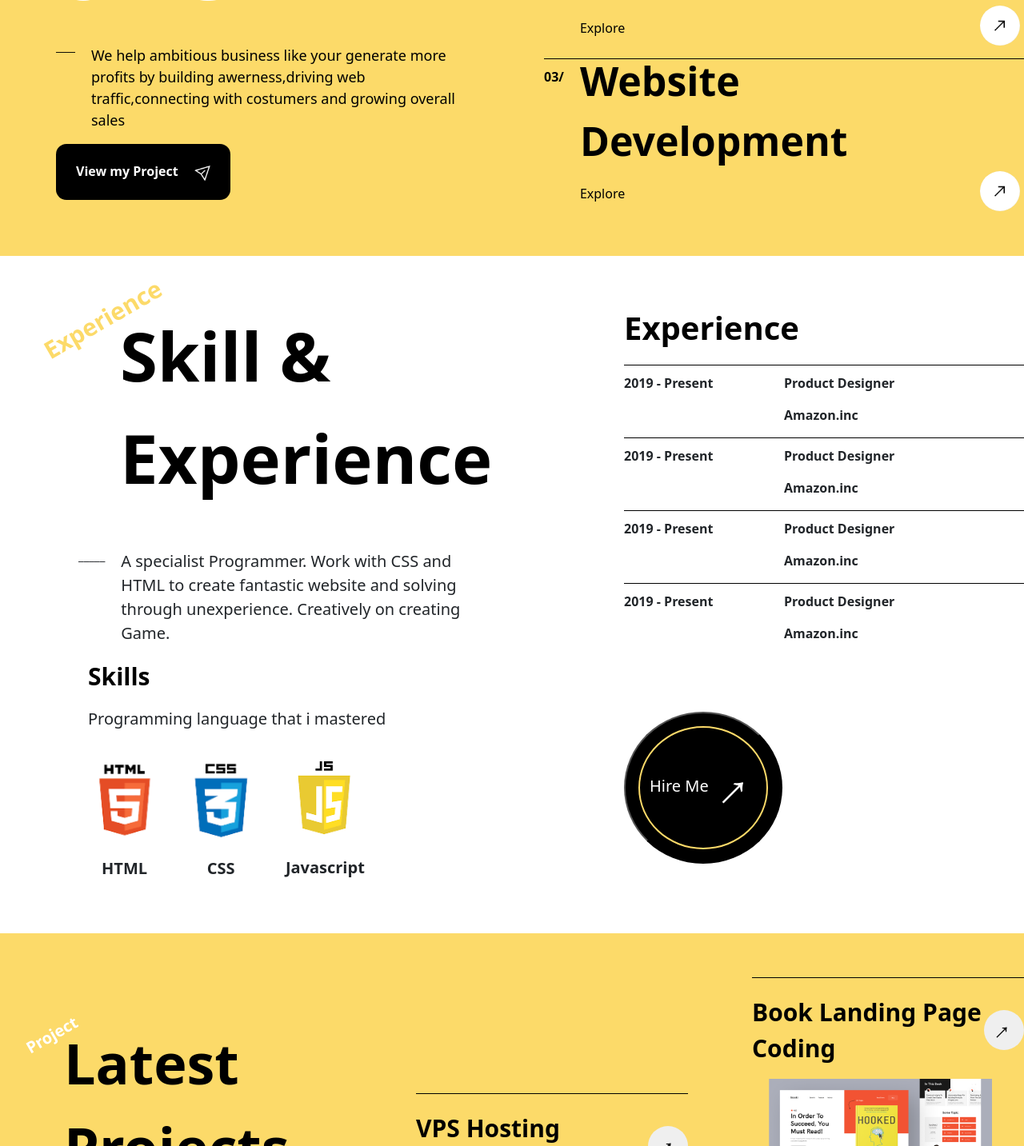
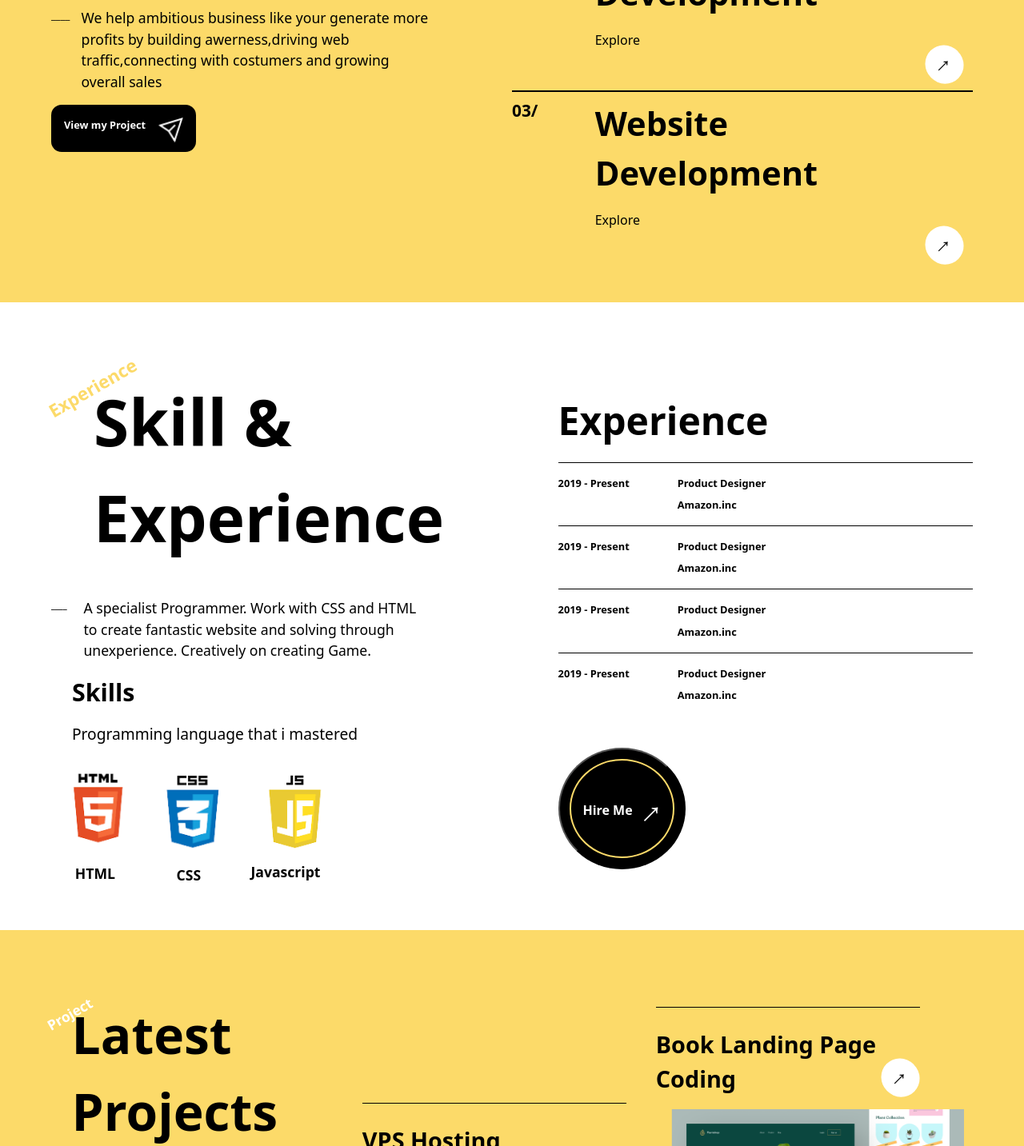
Before and after one commit to Ferandlim00/Ferandlim00.github.io, a plain HTML site: page index.html in a window 1280 px wide. Shown: the part 1367-2800 px from the top of the page at 80% size. Drawn offline with Linux system fonts and the light colour scheme.

Commit message:
Responsive Project dan Skill Experience jadi

```diff
--- a/index.html
+++ b/index.html
@@ -76,7 +76,7 @@
                 <p class="right-1-1">Check out my</p>
                 <a href=""><img src="Image/Group 33.png" alt=""></a>
                 <a href=""><img src="Image/Group 34.png" alt=""></a>
-                <a href=""><img src="Image/Group 35.png" alt=""></a>
+                <a href="https://www.instagram.com/ferandlim.oz/"><img src="Image/Group 35.png" alt=""></a>
             </div>
             <div class="right-2">
                 <p class="right-2-2">Scroll down</p>
@@ -91,22 +91,24 @@
 
     <section id="Service">
         <div class="Service-left">
+            <div class="Service-leftt">
             <p class="Service-left1">
                 Service
             </p>
             <p class="Service-left2">
                 Service I offer
             </p>
+            </div>
             <div class="Service-left3">
                 <sup>____</sup>
                 <p>We help ambitious business like your generate more profits by building awerness,driving web traffic,connecting with costumers and growing overall sales</p>
             </div>
+            <a href="">
             <button class="Service-left-button1 btn btn-dark">
-                <a href="">
                     <p>View my Project</p>
                     <img src="Image/Group 32.png" alt="">
-                </a>
             </button>
+            </a>
         </div>
         <div class="Service-right">
                 <div class="Service-right1-1">
@@ -121,7 +123,7 @@
                             <a href="">Explore</a>
                         </p>
                     </div>
-                    <button><a href=""><img src="" alt=""></a></button>
+                    <a href=""><button>&uarr;</button></a>
                 </div>
                 <div class="Service-right1-1">
                     <div class="Service-right1-1-1">
@@ -135,7 +137,7 @@
                             <a href="">Explore</a>
                         </p>
                     </div>
-                    <button><a href=""></a></button>
+                    <a href=""><button>&uarr;</button></a>
                 </div>
                 <div class="Service-right1-1">
                     <div class="Service-right1-1-1">
@@ -149,7 +151,7 @@
                             <a href="">Explore</a>
                         </p>
                     </div>
-                    <button><a href=""><img src="" alt=""></a></button>
+                    <a href=""><button>&uarr;</button></a>
                 </div>
         </div>
     </section>
@@ -160,24 +162,28 @@
 
     <section class="Skill">
         <div class="Skill-left">
+            <div class="Skilll">
             <p class="Skill-left1">
                 Experience
             </p>
             <p class="Skill-left2">
                 Skill & Experience
             </p>
+            </div>
             <div class="Skill-left3">
-                <sup>_____</sup>
+                <sup><b>____</b></sup>
                 <p>A specialist Programmer. Work with CSS and HTML
                     to create fantastic website and solving through
                     unexperience. Creatively on creating Game.</p>
             </div>
+            <div class="Skillll">
             <p class="Skill-left4">
                 Skills
             </p>
             <p class="Skill-left5">
                 Programming language that i mastered
             </p>
+            </div>
             <div class="Skill-left6">
                 <div class="Skill-left6-list">
                     <img class="img1" src="Image/Mask Group 2.png" alt="">
@@ -230,10 +236,12 @@
             </div>
             <div class="Skill-right3">
                 <div class="Skill-right3-1">
-                    <button><a href="">
+                <a href="">
+                    <button>
                         <p class="lo">Hire Me</p>
                         <p class="lol">&uarr;</p>
-                    </a></button>
+                    </button>
+                </a>
                 </div>
                 <div class="Skill-right3-2"></div>
             </div>
@@ -246,35 +254,37 @@
 
     <section class="Project">
         <div class="Project-left">
+            <div class="Projectt">
             <p class="Project-left1">
                 Project
             </p>
             <p class="Project-left2">
                 Latest Projects
             </p>
+            </div>
             <div class="Project-left3">
                 <p>Plantshop Landing Page Website</p>
-                <button><a href="">&uarr;</a></button>
+                <a href=""><button>&uarr;</button></a>
             </div>
             <div class="Project-left4"></div>
         </div>
         <div class="Project-middle">
             <div class="Project-middle1">
                 <p>VPS Hosting Website Program</p>
-                <button><a href="">&uarr;</a></button>
+                <a href=""><button>&uarr;</button></a>
             </div>
             <div class="Project-middle2"></div>
         </div>
         <div class="Project-right">
             <div class="Project-right1">
                 <p>Book Landing Page Coding</p>
-                <button><a href="">&uarr;</a></button>
+                <a href=""><button>&uarr;</button></a>
             </div>
             <div class="Project-right2"></div>
-            <button class="Project-right3 btn btn-dark"><a href="">
+            <a href=""><button class="Project-right3 btn btn-dark">
                 <p>View my Project</p>
                 <img src="Image/Group 32.png" alt="">
-            </a></button>
+            </button></a>
         </div>
     </section>
 
--- a/style.css
+++ b/style.css
@@ -62,6 +62,7 @@ header{
     padding: 0 3.5%;
     color: black;
     padding-bottom: 10vh;
+    justify-content: space-between;
 }
 header .left{
     width: 50%;
@@ -97,9 +98,7 @@ header .left-1-1{
 }
 header .left-2{
     display: flex;
-    justify-content: space-between;
     margin-top: 5vh;
-    width: 90%;
 }
 header a{
     text-decoration: none;
@@ -111,7 +110,7 @@ a .left-2-1{
     background-color: black;
     align-items: center;
     justify-content: center;
-    padding: 1rem 2rem 0.5rem;
+    padding: 1rem 1.5rem 0.5rem;
     display: flex;
     font-weight: 700;
 }
@@ -126,10 +125,11 @@ a .left-2-2{
     background-color: #FCDA69;
     align-items: center;
     justify-content: center;
-    padding: 1rem 2rem 0.5rem;
+    padding: 1rem 1.5rem 0.5rem;
     display: flex;
     font-weight: 700;
     color: black;
+    margin-left: 1rem;
 }
 .left-2-2 img{
     height: 4vh;
@@ -167,15 +167,22 @@ header .right-1{
     top: 20vh;
     right: 15%;
     justify-content: space-between;
-    width: 60%;
+    width: 70%;
 }
 header .right-1-1{
     font-weight: bolder;
     margin-top: 2vh;
     font-size: 0.7em;
 }
-header .right-1 img{
+.right-1 a img{
     height: 7vh;
+    outline: 0 black solid;
+    border-radius: 50%;
+    transition: 0.2s;
+}
+.right-1 a img:hover{
+    transform: scale(1.2);
+    transition: 0.2;
 }
 header .right-2{
     text-decoration: none;
@@ -203,242 +210,244 @@ header .right-2-3{
 #Service{
     background-color: #FCDA69;
     display: flex;
-    padding-top: 50px;
-    padding-bottom: 50px;
     color: black;
+    padding: 5vh 5%;
+    justify-content: space-between;
 }
 .Service-left{
-    width: 650px;
+    width: 50%;
 }
 .Service-left1{
     position: relative;
     transform: rotateZ(35deg);
-    bottom: -230px;
-    right: -425px;
-    font-size: 30px;
+    left: 65%;
+    top: 12vh;
+    font-size: 1.4em;
     font-weight: bolder;
+    width: 20%;
 }
 .Service-left2{
-    font-size: 110px;
-    padding-left: 70px;
+    font-size: 6.7em;
     line-height: 0,1;
     font-weight: bolder;
     color: white;
 }
 .Service-left3{
     display: flex;
-    padding-left: 70px;
-    width: 600px;
-    font-size: 18px;
+    width:82%;
+    font-size: 1.1em;
 }
 .Service-left3 sup{
-    padding-right: 20px;
-    padding-top: 10px;
+    padding-top: 2vh;
+    padding-right: 3%;
 }
-.Service-left .Service-left-button1{
+.Service-left a{
+    text-decoration: none;
+    color:white;
+}
+a .Service-left-button1{
     display: flex;
-    margin-left: 70px;
     border-style: unset;
     border-radius: 13px;
     background-color: black;
-    padding-left: 25px;
-    padding-right: 25px;
-    padding-top: 17px;
-    padding-bottom: 8px;
-    margin-right: 10px;
+    padding: 1rem 1rem 0.5rem;
 }
-.Service-left-button1 a{
+.Service-left-button1{
     display: flex;
     text-decoration: none;
-    color: white;
 }
-.Service-left-button1 a p{
-    padding-right: 20px;
+.Service-left-button1 p{
     font-weight: bold;
-    margin-top: 5px;
-    color: white;
+    font-size: 0.8em;
 }
-.Service-left-button1 a img{
-    width: 20px;
-    height: 20px;
-    margin-top: 10px;
+.Service-left-button1 img{
+    height: 4vh;
+    margin-left: 1rem;
 }
 .Service-right{
-    margin-left: 50px;
-    color: black;
+    width: 50%;
+    margin-top: 5vh;
 }
 .Service-right1-1{
     display: flex;
-    margin-top: 10px;
-    border-top:1px solid black ;
-    padding-top: 10px;
-    width: 600px;
+    border-top:2px solid black ;
+    padding: 1vh 0;
 }
 .Service-right1-1-1{
     font-weight: bolder;
-
+    font-size: 1.3em;
+    width: 18%;
 }
 .Service-right1-1-2{
-    width: 150px;
-    margin-left: 20px;
-    margin-top: -20px;
+    width: 60%;
 }
 .Service-right1-1-2-1{
-    font-size: 50px;
+    font-size: 2.6em;
     font-weight: bolder;
 }
 .Service-right1-1-2-2 a{
     text-decoration: none;
     color: black;
 }
-.Service-right1-1 button{
+.Service-right1-1 a{
+    width: 20%;
+    text-align: right;
+    margin-top: 20vh;
+}
+.Service-right1-1 a button{
     border: unset;
-    background-image: url(Image/Panah.png);
-    background-size: contain;
-    height: 50px;
-    width: 50px;
     border-radius: 50%;
-    position: relative;
-    left: 350px;
-    top: 130px;
+    background-color: white;
+    padding:  0.2rem 1.1rem;
+    font-size: 1.7em;
+    transform: rotateZ(45deg);
+    transition: 0.3s;
+    font-family: Cambria, Cochin, Georgia, Times, 'Times New Roman', serif;
 }
-
+.Service-right1-1 a button:hover{
+    transition: 0.3s;
+    color: white;
+    background-color: black;
+    transform: rotateZ(90deg);
+}
 /*Skill and Experience*/
 
 .Skill{
     display: flex;
+    padding: 5vh 5%;
+    color: black;
+    justify-content: space-between;
+}
+.Skill-left{
     width: 50%;
-    padding-bottom: 50px;
+}
+.Skilll{
+    margin-left: -2%;
 }
 .Skill-left1{
-    position: relative;
     transform: rotateZ(-30deg);
-    top: -60px;
-    left: 15px;
     color: #FCDA69;
     font-weight: bolder;
-    font-size: 30px;
+    font-size: 1.4em;
+    width: 25%;
+    position: relative;
+    top: 6vh;
 }
 .Skill-left2{
-    font-size: 85px;
+    position: relative;
+    margin-left: 12%;
+    font-size: 5em;
     font-weight: bolder;
     color: black;
-    width: 480px;
-    margin-left: 150px;
 }
 .Skill-left3{
     display: flex;
-    margin-left: 98px;
-    padding-top: 50px;
-    font-size: 20px;
-    width: 520px;
+    margin-top: 5vh;
+}
+.Skill-left3 sup{
+    margin-top: 2vh;
 }
 .Skill-left3 p{
-    margin-left: 20px;
-    margin-top: -15px;
+    margin-left: 4%;
+    font-size: 1.1em;
+    width: 84%;
+}
+.Skillll{
+    margin-left: 5%;
 }
 .Skill-left4{
-    font-size: 30px;
+    font-size: 1.9em;
     font-weight: bolder;
-    margin-left: 110px;
-    color: black;
 }
 .Skill-left5{
-    font-size: 20px;
-    margin-left: 110px;
+    font-size: 1.2em;
 }
 .Skill-left6{
     display: flex;
-    margin-left: 95px;
+    justify-content: space-around;
+    align-items: center;
+    width: 70%;
 }
 .Skill-left6-list{
     margin-right: 20px;
-    margin-top: 20px;
 }
 .Skill-left6-list .img1{
-    height: 140px;
-    margin-top: -19px;
+    height: 17vh;
+    margin-top: -1vh;
 }
 .Skill-left6-list .img2{
-    height: 130px;
-    margin-top: -12px;
+    height: 16vh;
+    margin-top: 0.5vh;
 }
 .Skill-left6-list .img3{
-    height: 125px;
-    margin-top: -15px;
+    height: 15.5vh;
 }
 .Skill-left6-list p{
-    font-size: 20px;
+    font-size: 1.1em;
     font-weight: bolder;
-}
-.Skill-left6-list .p1{
-    margin-left: 32px;
-}
-.Skill-left6-list .p2{
-    margin-left: 30px;
-    margin-top: 3px;
+    margin-left: 27%;
 }
 .Skill-left6-list .p3{
-    margin-left: 10px;
-    margin-top: 10px;
+    margin-left: 2%;
 }
 .Skill-right{
-    margin-left: 150px;
+    width: 50%;
+    margin-left: 10%;
 }
 .Skill-right1{
-    font-size: 40px;
+    font-size: 3em;
     font-weight: bolder;
     color: black;
-    margin-top: 60px;
+    margin-top: 9vh;
 }
-.Skill-right2{
+.Skill-right .Skill-right2{
     border-top: 1px black solid;
-    padding-top: 10px;
+    padding-top: 2vh;
     display: flex;
     font-weight: bolder;
+    font-size: 0.8em;
 }
 .Skill-right2 .pp{
-    width: 200px;
+    width: 25%;
 }
 .Skill-right2 div{
-    width: 300px;
+    width: 75%;
+    margin-left: 5%;
+}
+.Skill-right2 div p:nth-child(1){
+    margin-bottom: 1vh;
 }
 .Skill-right3-1{
-    margin-top: 70px;
+    margin-top: 5vh;
 }
-.Skill-right3-1 button{
+.Skill-right3-1 a{
+    text-decoration: none;
+}
+.Skill-right3-1  a button{
     border-radius: 50%;
     background-color: black;
-    padding-bottom: 10px;
-    padding: 25px 30px 35px 30px;
     outline: 2px #FCDA69 solid;
-    outline-offset: -20px;
+    outline-offset: -1rem;
     transition: ease 0.5s;
-}
-.Skill-right3-1 button a{
+    padding: 3rem 1.8rem 1.5rem;
     display: flex;
     color: white;
-    text-decoration: none;
 }
-.Skill-right3-1 button p{
-    padding-top: 20px;
-
+.Skill-right3-1 a button .lo{
+    font-size: 1em;
+    font-weight: bolder;
+    padding-top: 2vh;
+    padding-right: 1rem;
 }
-.Skill-right3-1 button .lo{
-    font-size: 20px;
-    padding-top: 51px;
-    padding-right: 10px;
-}
-.Skill-right3-1 button a .lol{
+.Skill-right3-1 a button .lol{
+    font-size:2.5em;
+    font-family:Cambria, Cochin, Georgia, Times, 'Times New Roman', serif ;
+    font-weight:lighter;
     transform: rotateZ(45deg);
-    padding-left: 20px;
-    font-size: 60px;
-    font-family:Cambria, Cochin, Georgia, Times, 'Times New Roman', serif ;
-    font-weight: 0;
 }
 .Skill-right3-1 button:hover{
     transition: ease 0.5s;
-    outline-offset: -10px;
+    outline-offset: -0.7rem;
 }
 .Skill-right3-1 button::after:hover{
     outline-offset: -20px;
@@ -450,160 +459,102 @@ header .right-2-3{
     background-color: #FCDA69;
     display: flex;
     color: black;
-    padding-top: 30px;
-    padding-bottom: 50px;
+    padding: 5vh 7%;
+}
+.Project-left{
+    width: 33%;
 }
 .Project-left1{
-    font-size: 20px;
+    font-size: 1.1em;
     transform: rotateZ(-30deg);
     color: white;
     font-weight: bolder;
-    font-size: 20px;
     position: relative;
-    top: -10px;
-    left: 5px;
+    top: 5vh;
+    right: 10%;
+    width: 30%;
 }
 .Project-left2{
-    font-size: 70px;
+    font-size: 4em;
     font-weight: bolder;
-    margin-left: 80px;
-    margin-top: 50px;
-    width: 360px;
-    margin-bottom: 30px;
 }
-.Project-left3{
+.Project-left3 , .Project-middle1 , .Project-right1{
     display: flex;
-    border-top: 1px solid black;
-    margin-left: 80px;
-    padding-top: 20px;
+    border-top: 1.5px solid black;
+    width: 90%;
+    padding-top: 3vh;
 }
-.Project-left3 p{
-    font-size: 30px;
+.Project-left3 p , .Project-middle1 p , .Project-right1 p{
+    font-size: 1.8em;
     font-weight: bolder;
-    width: 290px;
-}
-.Project-left3 button{
-    margin-top: 20px;
-    height: 50px;
-    width: 50px;
-    border-radius: 50%;
-    border-style: unset;
-    transform: rotateZ(45deg);
-}
-.Project-left3 button a{
-    text-decoration: none;
-    color: black;
-    font-family: Cambria, Cochin, Georgia, Times, 'Times New Roman', serif;
-    font-size: 30px;
 }
 .Project-left4{
-    height:220px;
-    width: 280px;
+    height: 35vh;
+    width: 100%;
     background-image: url(Image/Mask\ Group\ 6.png);
-    margin-left: 100px;
     background-size: contain;
     background-repeat: no-repeat;
+    margin-left: 5%;
 }
 .Project-middle{
-    margin-top: 170px;
-    margin-left: 30px;
-    margin-right: 30px;
-}
-.Project-middle1{
-    display: flex;
-    border-top: 1px solid black;
-    margin-left: 50px;
-    padding-top: 20px;
-}
-.Project-middle1 p{
-    font-size: 30px;
-    font-weight: bolder;
-    width: 290px;
-}
-.Project-middle1 button{
-    margin-top: 20px;
-    height: 50px;
-    width: 50px;
-    border-radius: 50%;
-    border-style: unset;
-    transform: rotateZ(45deg);
-}
-.Project-middle1 button a{
-    text-decoration: none;
-    color: black;
-    font-family: Cambria, Cochin, Georgia, Times, 'Times New Roman', serif;
-    font-size: 30px;
+    margin-top: 22vh;
+    width: 33.33%;
 }
 .Project-middle2{
-    height:220px;
-    width: 280px;
+    height: 35vh;
+    width: 100%;
     background-image: url(Image/Mask\ Group\ 5.png);
-    margin-left: 70px;
     background-size: contain;
     background-repeat: no-repeat;
+    margin-left: 5%;
 }
 .Project-right{
-    margin-top: 25px;
-}
-.Project-right1{
-    display: flex;
-    border-top: 1px solid black;
-    margin-left: 50px;
-    padding-top: 20px;
-}
-.Project-right1 p{
-    font-size: 30px;
-    font-weight: bolder;
-    width: 290px;
-}
-.Project-right1 button{
-    margin-top: 20px;
-    height: 50px;
-    width: 50px;
-    border-radius: 50%;
-    border-style: unset;
-    transform: rotateZ(45deg);
-}
-.Project-right1 button a{
-    text-decoration: none;
-    color: black;
-    font-family: Cambria, Cochin, Georgia, Times, 'Times New Roman', serif;
-    font-size: 30px;
+    width: 33.33%;
+    margin-top: 7vh;
 }
 .Project-right2{
-    height:220px;
-    width: 280px;
-    background-image: url(Image/Mask\ Group\ 4.png);
-    margin-left: 70px;
+    height: 35vh;
+    width: 100%;
+    background-image: url(Image/Mask\ Group\ 6.png);
     background-size: contain;
     background-repeat: no-repeat;
+    margin-left: 5%;
 }
-.Project-right .Project-right3{
+.Project-left3 a button , .Project-middle1 a button , .Project-right1 a button{
+    text-decoration: none;
+    border: unset;
+    border-radius: 50%;
+    background-color: white;
+    padding:  0.2rem 1.1rem;
+    font-size: 1.7em;
+    transform: rotateZ(45deg);
+    transition: 0.3s;
+    margin-top: 5vh;
+    font-family: Cambria, Cochin, Georgia, Times, 'Times New Roman', serif;
+}
+
+.Project-right a{
+    text-decoration: none;
+}
+.Project-right a .Project-right3{
+    display: flex;
+    text-decoration: none;
     border-radius: 13px;
     background-color: black;
-    padding-left: 25px;
-    padding-right: 25px;
-    padding-top: 17px;
-    padding-bottom: 8px;
-    margin-left: 170px;
-    margin-top: 220px;
-    border: 1px solid black;
+    border: unset;
     z-index: 1;
+    padding: 1.7rem 1rem 1rem;
+    margin-top: 20vh;
+    margin-left: 50%;
 }
-.Project-right3 a{
-    display: flex;
-    text-decoration: none;
+.Project-right3 p{
+    font-weight: bold;
+    color: white;
+    margin-right: 1rem;
+    font-size: 0.9em;
 }
-.Project-right3 a p{
-    padding-right: 20px;
-    font-weight: bold;
-    margin-top: 5px;
-    color: white;
-}
-.Project-right3 a img{
-    width: 20px;
-    height: 20px;
-    margin-top: 10px;
+.Project-right3 img{
+    height: 4vh;
 }
 
 /*Testimonial*/
```
